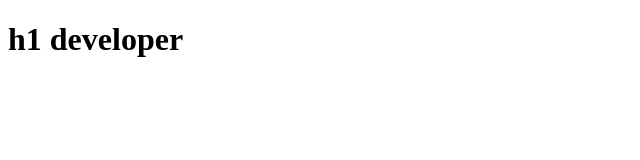
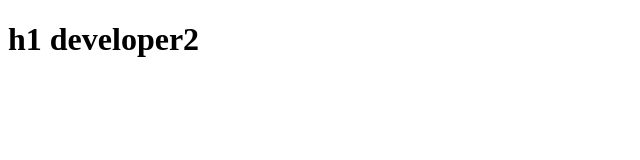
Before and after one commit to Ethereal111/Section2-Git, a plain HTML site: page index.html in a window 1280 px wide. Shown: the full height of the page, 0-640 px from the left. Drawn offline with Linux system fonts and the light colour scheme.

Commit message:
tag h1 developer2

```diff
--- a/index.html
+++ b/index.html
@@ -7,6 +7,6 @@
     <title>Document</title>
 </head>
 <body>
-    <h1>h1 developer</h1>
+    <h1>h1 developer2</h1>
 </body>
 </html>
```
